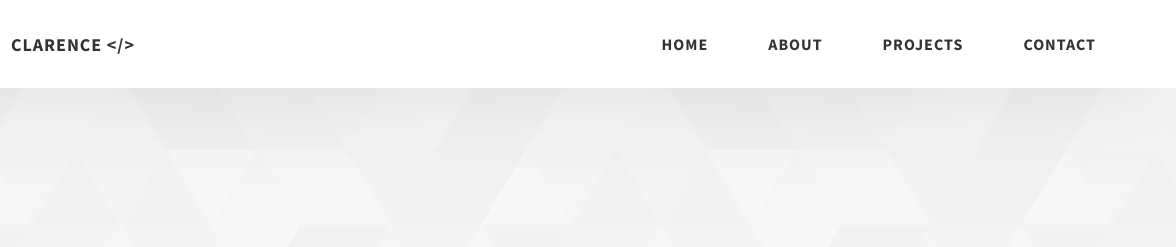
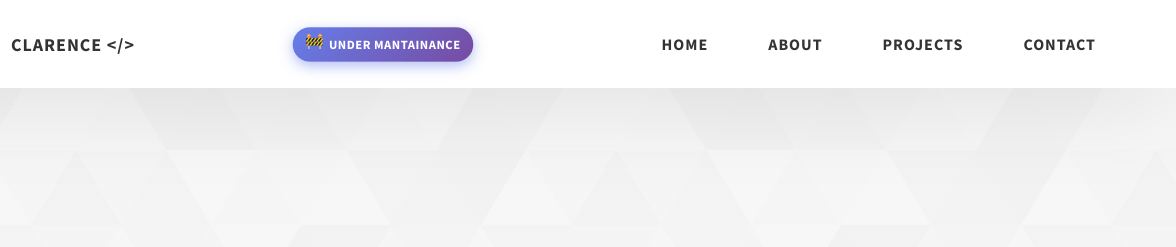
Before and after one commit to specialbrocoli/dopefolio, a website: page index.html in a window 1280 px wide. Shown: the top 247 px of the page, 104-1280 px from the left. Drawn offline with Linux system fonts and the light colour scheme.

Commit message:
feat: Add maintenance badge UI, includes animation and styles

```diff
--- a/css/style.css
+++ b/css/style.css
@@ -784,6 +784,76 @@ textarea {
   letter-spacing: 1px
 }
 
+.maintenance-badge {
+  display: flex;
+  align-items: center;
+  gap: 0.5rem;
+  background: linear-gradient(135deg, #667eea 0%, #764ba2 100%);
+  padding: 0.6rem 1.2rem;
+  border-radius: 20px;
+  animation: pulse 2s infinite;
+  box-shadow: 0 2px 8px rgba(102, 126, 234, 0.3)
+}
+
+@keyframes pulse {
+
+  0%,
+  100% {
+    transform: scale(1);
+    box-shadow: 0 2px 8px rgba(102, 126, 234, 0.3)
+  }
+
+  50% {
+    transform: scale(1.05);
+    box-shadow: 0 4px 12px rgba(102, 126, 234, 0.5)
+  }
+}
+
+.maintenance-badge__icon {
+  font-size: 1.4rem;
+  animation: bounce 2s infinite
+}
+
+@keyframes bounce {
+
+  0%,
+  100% {
+    transform: translateY(0)
+  }
+
+  50% {
+    transform: translateY(-3px)
+  }
+}
+
+.maintenance-badge__text {
+  color: #fff;
+  font-size: 1.2rem;
+  font-weight: 700;
+  text-transform: uppercase;
+  letter-spacing: 0.5px
+}
+
+@media only screen and (max-width: 56.25em) {
+  .maintenance-badge {
+    padding: 0.5rem 1rem
+  }
+
+  .maintenance-badge__icon {
+    font-size: 1.2rem
+  }
+
+  .maintenance-badge__text {
+    font-size: 1.1rem
+  }
+}
+
+@media only screen and (max-width: 37.5em) {
+  .maintenance-badge {
+    display: none
+  }
+}
+
 .header__links {
   display: flex
 }
--- a/index.html
+++ b/index.html
@@ -90,6 +90,10 @@
             />
           </div>
           <span class="header__logo-sub">Clarence <span>&lt;/&gt;</span></span>
+        </div>
+        <div class="maintenance-badge">
+          <span class="maintenance-badge__icon">🚧</span>
+          <span class="maintenance-badge__text">Under mantainance</span>
         </div>
         <div class="header__main">
           <ul class="header__links">
```
